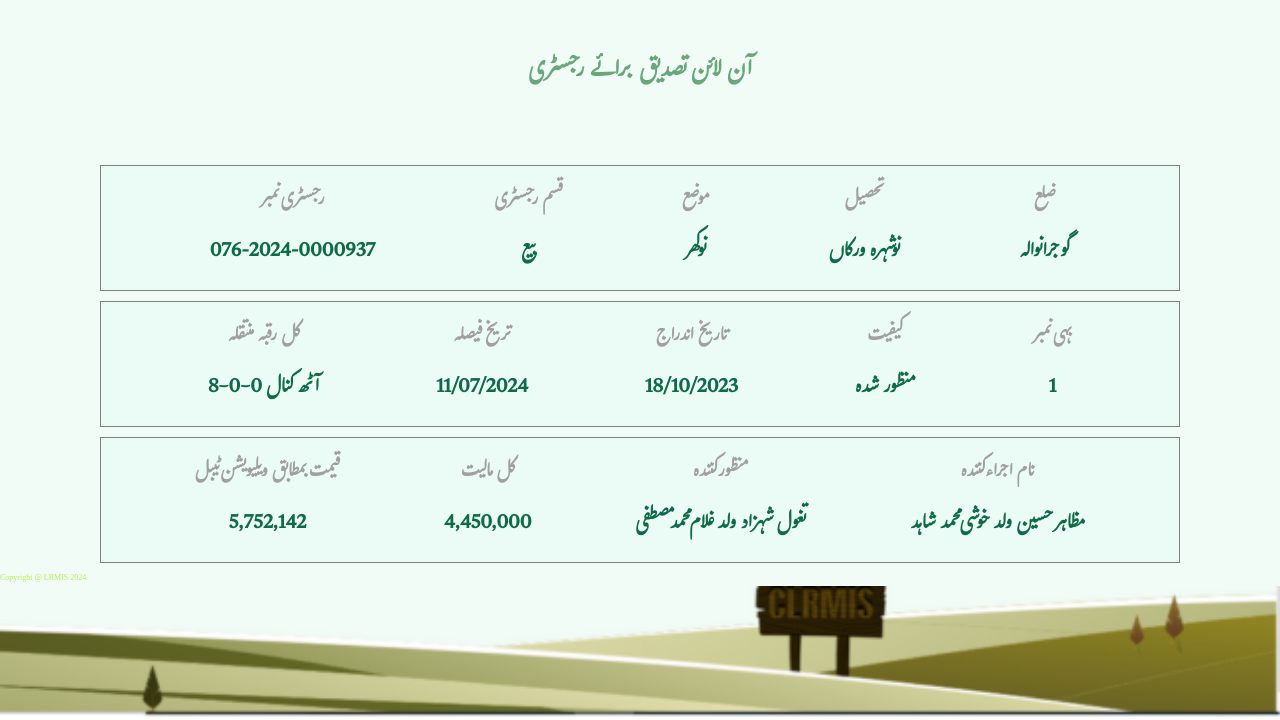
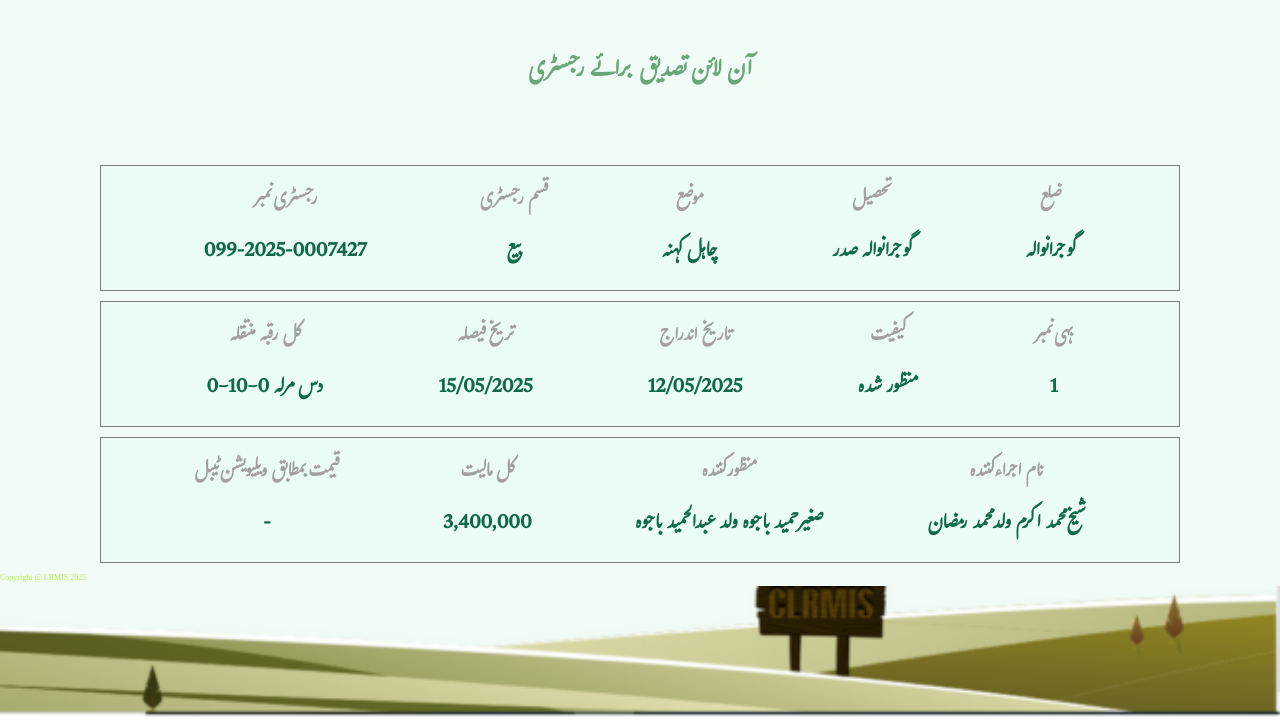
Before and after one commit to punjabzameen/Punjab51, a plain HTML site: page index.html in a window 1280 px wide. Shown: the part 80-800 px from the top of the page. Drawn offline with Linux system fonts and the light colour scheme.

Commit message:
Update index.html

```diff
--- a/index.html
+++ b/index.html
@@ -32,7 +32,7 @@
             <div class="item text1">
                 <h3>رجسٹری نمبر
                 </h3>
-                <p>076-2024-0000937
+                <p>099-2025-0007427
                 </p>
             </div>
             <div class="item text2"><h3>قسم رجسٹری
@@ -42,13 +42,13 @@
             <div class="item text3">
                 <h3>موضع
                 </h3>
-                <p>نوکھر
+                <p>چاہل کہنہ
                 </p>
             </div>
             <div class="item text4">
                 <h3>تحصیل
                 </h3>
-                <p>نوشہرہ ورکاں
+                <p>گوجرانوالہ صدر
                 </p>
             </div>
             <div class="item text5">
@@ -63,18 +63,18 @@
             <div class="item text1">
                 <h3>کل رقبہ منتقلہ
                 </h3>
-                <p>8-0-0 آٹھ کنال
+                <p>0-10-0 دس مرلہ
                 </p>
             </div>
             <div class="item text2"><h3>تریخ فیصلہ
 
             </h3>
-            <p>11/07/2024
+            <p>15/05/2025
             </p></div>
             <div class="item text3">
                 <h3>تاریخ اندراج
                 </h3>
-                <p>18/10/2023
+                <p>12/05/2025
                 </p>
             </div>
             <div class="item text4">
@@ -95,23 +95,23 @@
             <div class="item text1">
                 <h3>قیمت بمطابق ویلیویشن ٹیبل
                 </h3>
-                <p>5,752,142
+                <p>-
                 </p>
             </div>
             <div class="item text2"><h3>کل مالیت
             </h3>
-            <p>4,450,000
+            <p>3,400,000
             </p></div>
             <div class="item text3">
                 <h3>منظور کنندہ
                 </h3>
-                <p>تغول شہزاد ولد غلام محمد مصطفی
+                <p>صغیر حمید باجوہ ولد عبدالحمید باجوہ
                 </p>
             </div>
             <div class="item text4">
                 <h3>نام اجراء کنندہ
                 </h3>
-                <p>مظاہر حسین ولد خوشی محمد شاہد
+                <p>شیخ محمد اکرم ولد محمد رمضان
                 </p>
             </div>
 
@@ -120,7 +120,7 @@
     </section>
     <!-- ----------------- Inage section------------------ -->
      <div class="bottom_img">
-        Copyright @ LRMIS 2024
+        Copyright @ LRMIS 2025
 
      </div>
      <!-- <div class="main">
```
